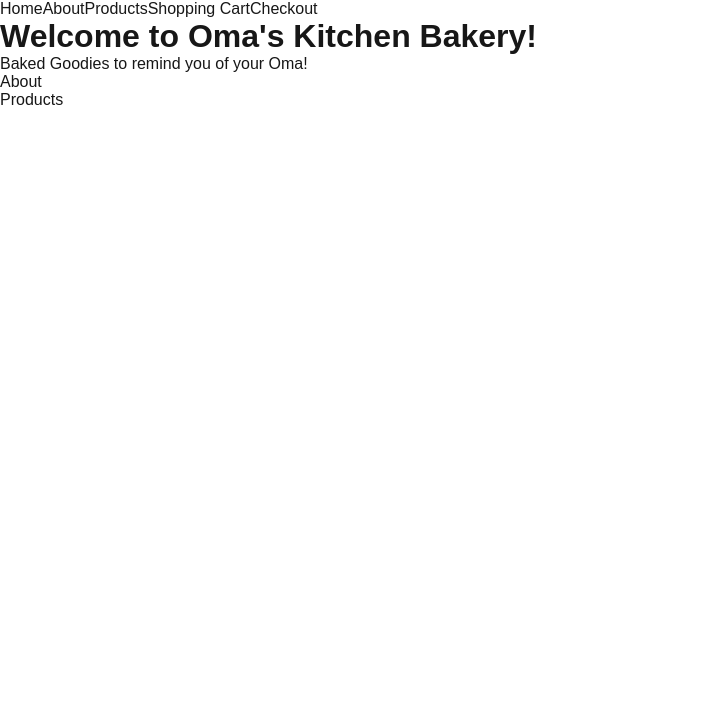
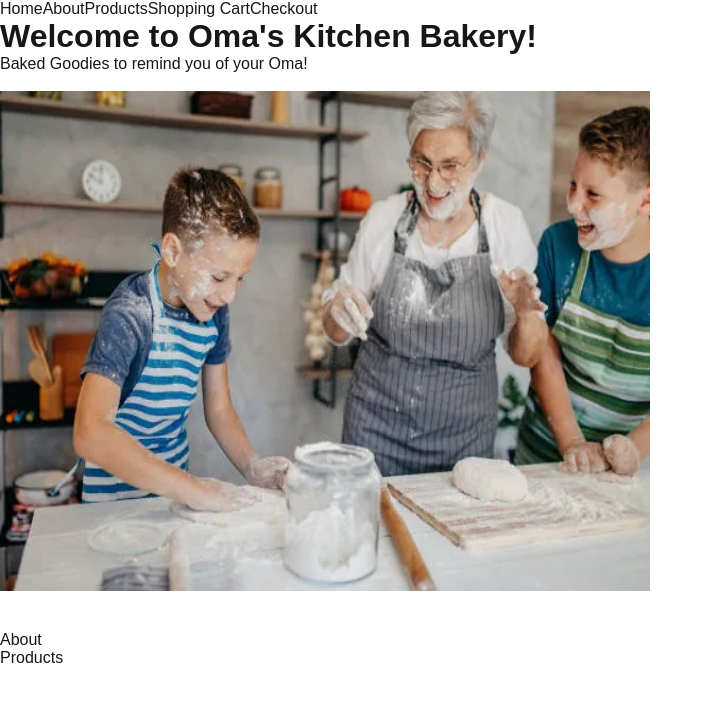
Before and after one commit to Draikth/nextjs-ecomm-store, a Next.js app: page / in a window 1280 px wide. Shown: the top 702 px of the page, without its empty margins (0-713 px from the left). Built offline with nearby package versions, Linux system fonts and the light colour scheme.

Commit message:
Add title image and ind pg metadata

```diff
--- a/app/page.js
+++ b/app/page.js
@@ -1,3 +1,4 @@
+import Image from 'next/image';
 import Link from 'next/link';
 
 export default function Home() {
@@ -5,6 +6,17 @@ export default function Home() {
     <div>
       <h1>Welcome to Oma's Kitchen Bakery!</h1>
       <p>Baked Goodies to remind you of your Oma! </p>
+      <br />
+      <div>
+        <Image
+          src="/images/grandma-in-kitchen.webp"
+          alt="Grandmother in Kitchen with children"
+          width={650}
+          height={500}
+        />
+      </div>
+      <br />
+      <br />
       <ul>
         <li>
           <Link href="/about">About</Link>
```
Also changed, not shown: app/products/[productId]/page.js (+14 -0 lines), public/images/grandma-in-kitchen.webp (added).
